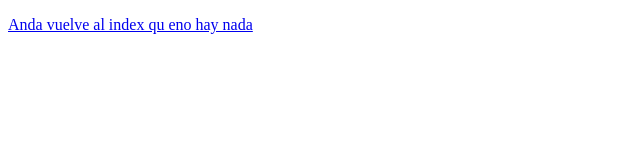
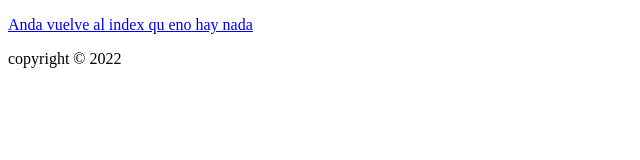
Before and after one commit to Mingo777/git, a plain HTML site: page contacto.html in a window 1280 px wide. Shown: the whole page, without its empty margins (0-640 px from the left). Drawn offline with Linux system fonts and the light colour scheme.

Commit message:
finalizando contacto

```diff
--- a/contacto.html
+++ b/contacto.html
@@ -10,6 +10,11 @@
 
 <body>
     <p><a href="index.html">Anda vuelve al index qu eno hay nada</a></p>
+
+
+    <footer>
+        copyright &copy 2022
+    </footer>
 </body>
 
 </html>
```
